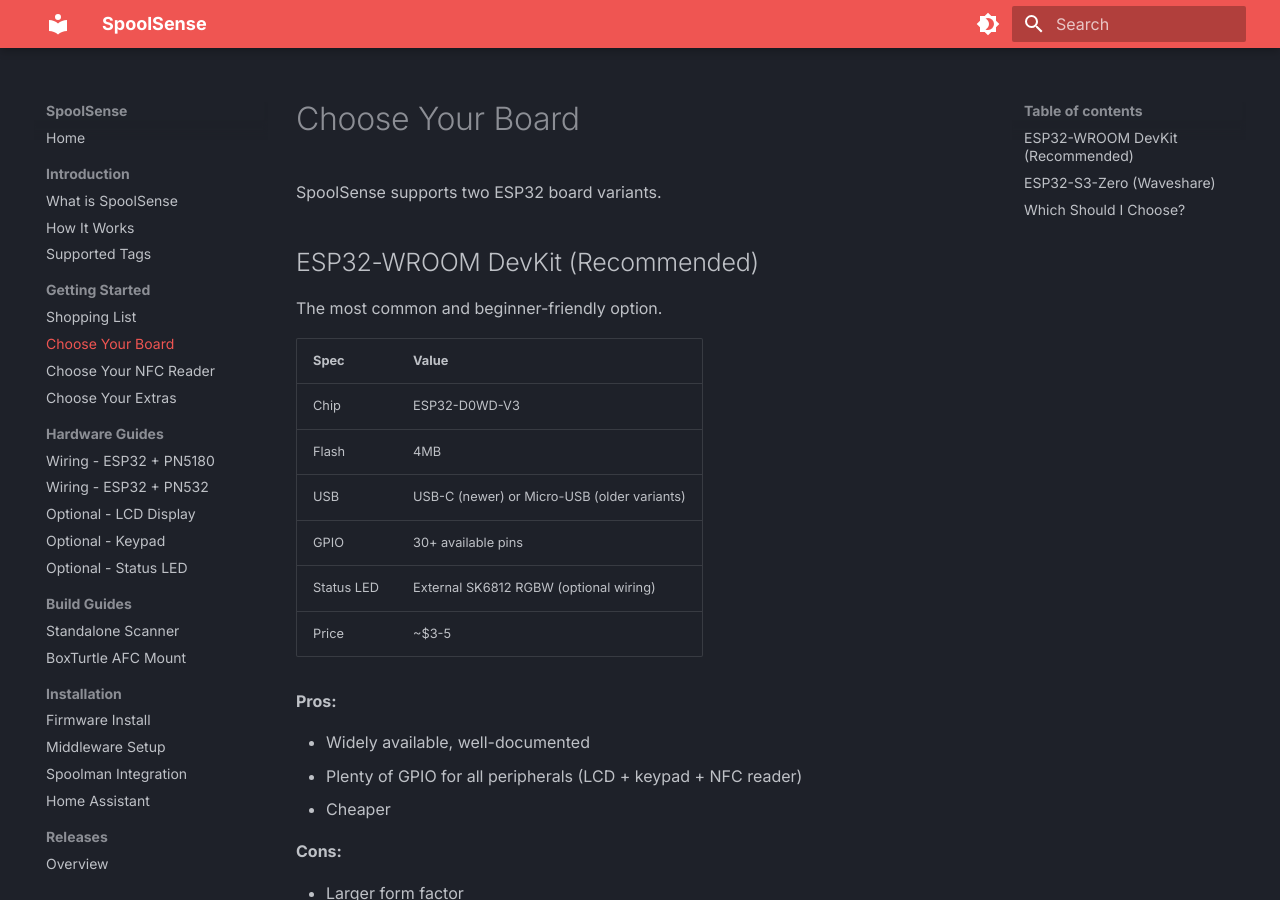
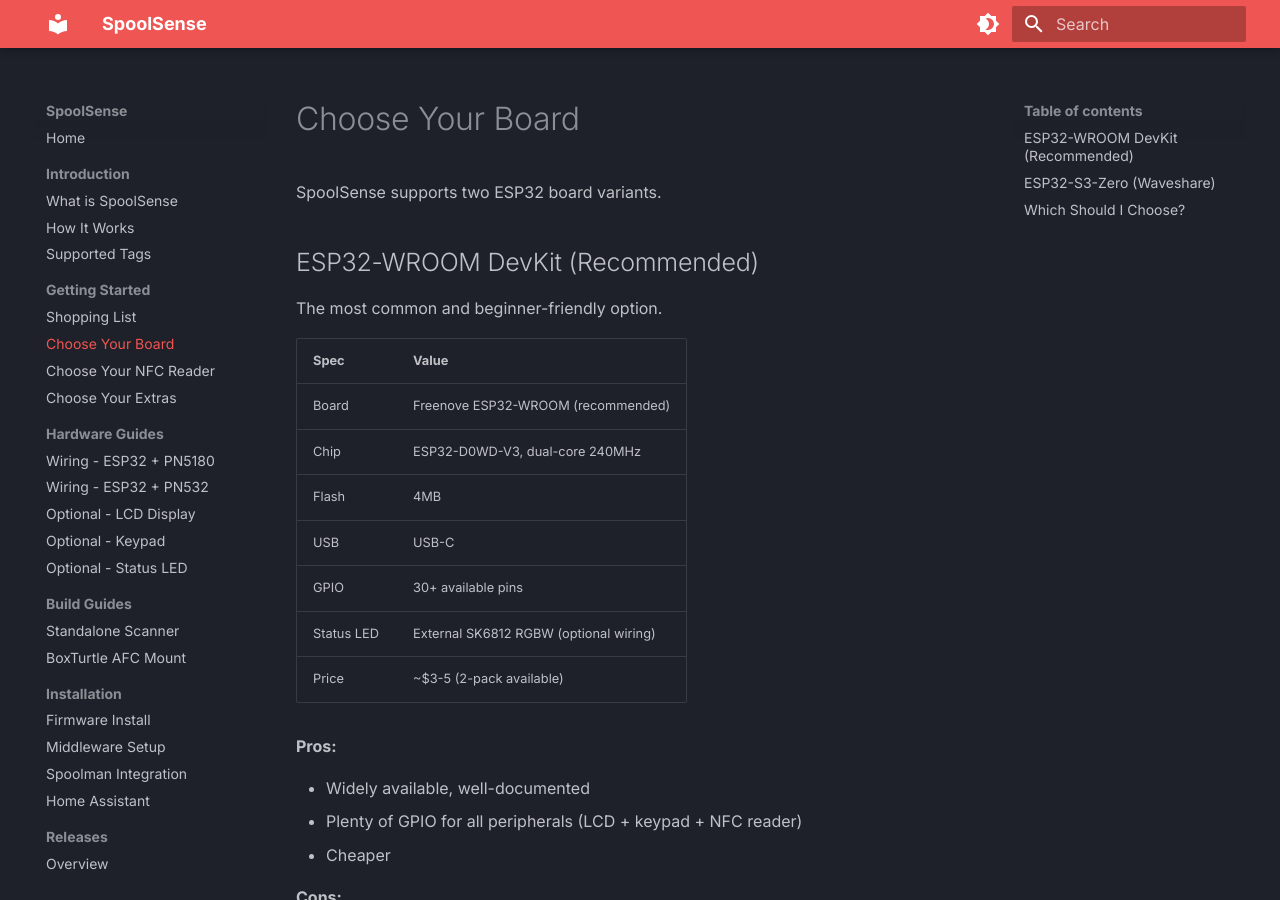
Before and after one commit to SpoolSense/spoolsense.org, an MkDocs documentation site: the page built from docs/getting-started/choose-board.md, in a window 1280 px wide and 900 px high. Built offline with MkDocs 1.6.1 and Material for MkDocs 9.7.7, drawn with Linux system fonts in a browser that asks for light colours.

Commit message:
docs: recommend Freenove ESP32-WROOM board specifically

```diff
--- a/docs/getting-started/choose-board.md
+++ b/docs/getting-started/choose-board.md
@@ -8,12 +8,13 @@ The most common and beginner-friendly option.
 
 | Spec | Value |
 |------|-------|
-| Chip | ESP32-D0WD-V3 |
+| Board | Freenove ESP32-WROOM (recommended) |
+| Chip | ESP32-D0WD-V3, dual-core 240MHz |
 | Flash | 4MB |
-| USB | USB-C (newer) or Micro-USB (older variants) |
+| USB | USB-C |
 | GPIO | 30+ available pins |
 | Status LED | External SK6812 RGBW (optional wiring) |
-| Price | ~$3-5 |
+| Price | ~$3-5 (2-pack available) |
 
 **Pros:**
 
```
